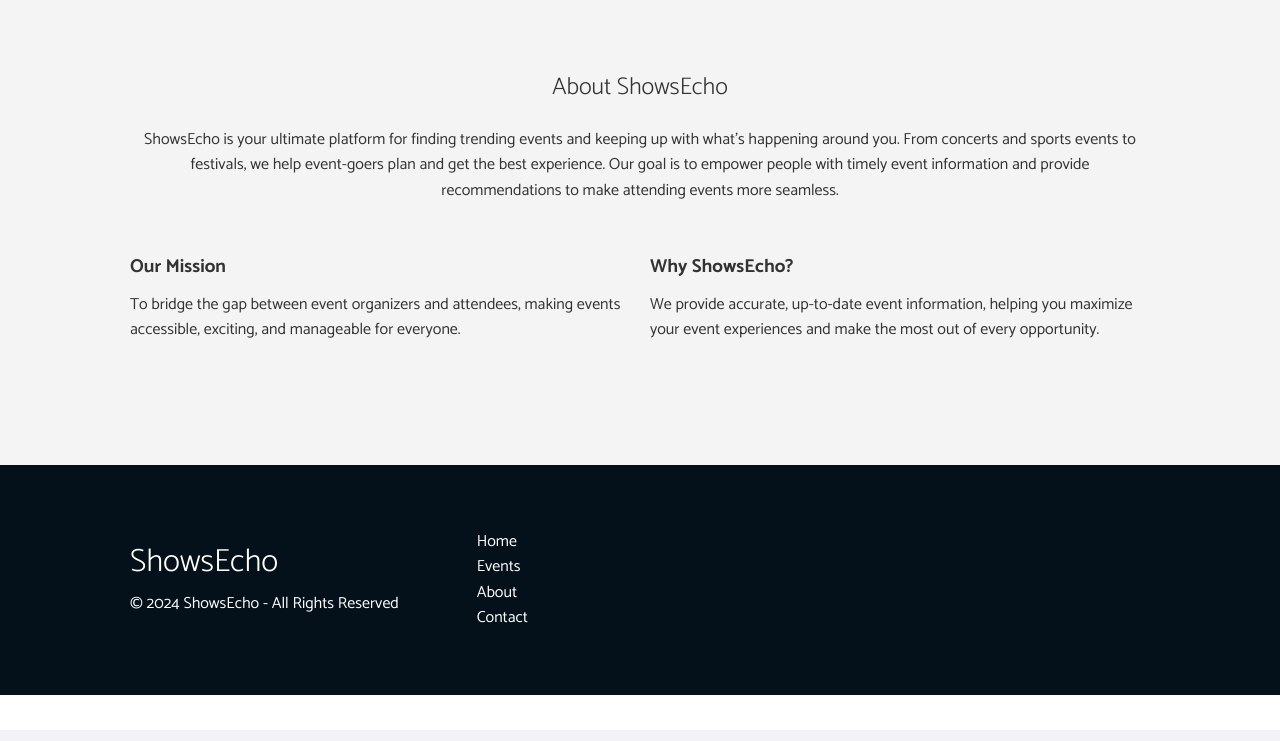
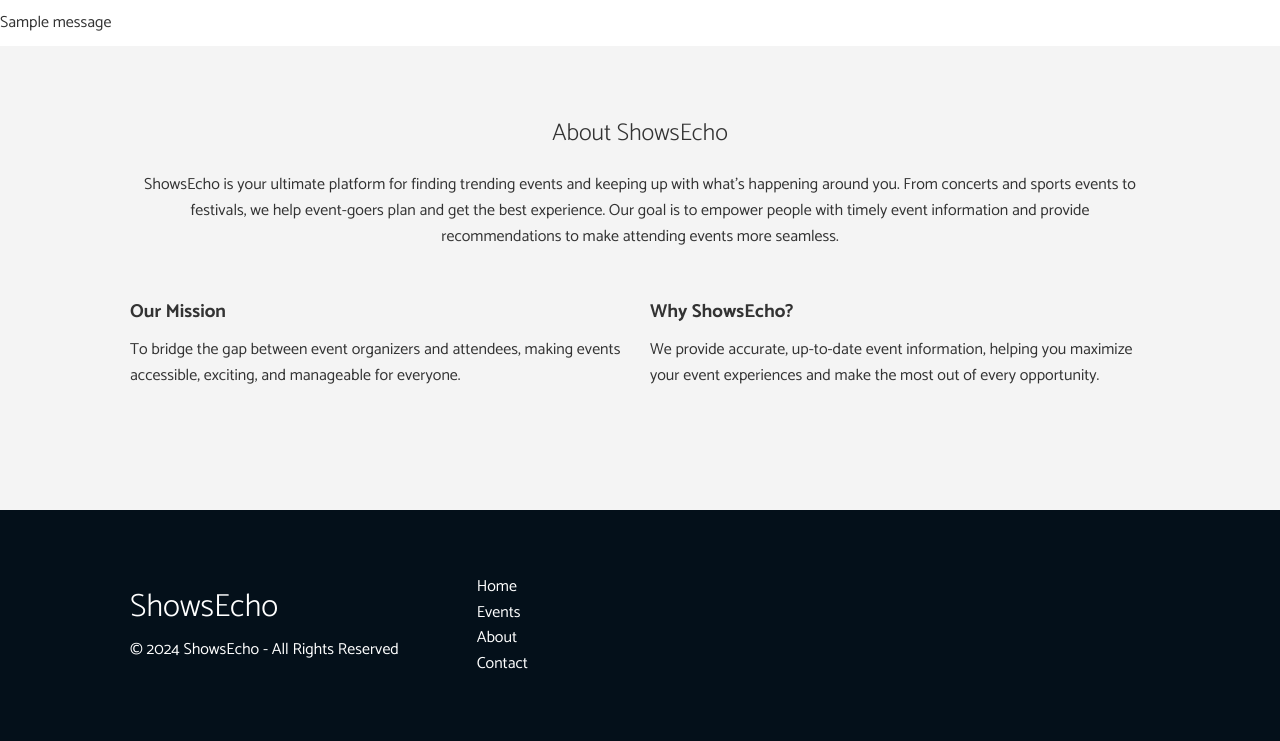
Before and after one commit to easybulb/event-tracking-app, a Django app: page /about/ in a window 1280 px wide. Shown: the part 70-811 px from the top of the page. Before the commit the page ends 765 px from the top, so only its background shows below. Run offline with Django 5.2, Linux system fonts and the light colour scheme; tables that the repository leaves empty hold one stand-in row (values such as "Sample post"); one stand-in notice (Sample message) is shown; parts of the project's set-up code (start-up, migrations or seed data) failed here and were passed over.

Commit message:
add comfirmation message and allow host for www.showsecho.com

```diff
--- a/showsecho/settings.py
+++ b/showsecho/settings.py
@@ -38,7 +38,7 @@ else:
 # SECURITY WARNING: don't run with debug turned on in production!
 
 
-ALLOWED_HOSTS = ['.herokuapp.com', '127.0.0.1', 'localhost', 'showsecho.com']
+ALLOWED_HOSTS = ['.herokuapp.com', '127.0.0.1', 'localhost', 'showsecho.com', 'www.showsecho.com']
 CSRF_TRUSTED_ORIGINS = ['https://*.codeinstitute-ide.net', 'https://*.herokuapp.com']
 
 
--- a/templates/base.html
+++ b/templates/base.html
@@ -30,6 +30,15 @@
     </div>
   </div>
 
+  <!-- Confirmation Messages -->
+  {% if messages %}
+    <div>
+        {% for message in messages %}
+            <p>{{ message }}</p>
+        {% endfor %}
+    </div>
+  {% endif %}
+
   {% block content %}{% endblock %}
 
   <!-- Footer -->
```
